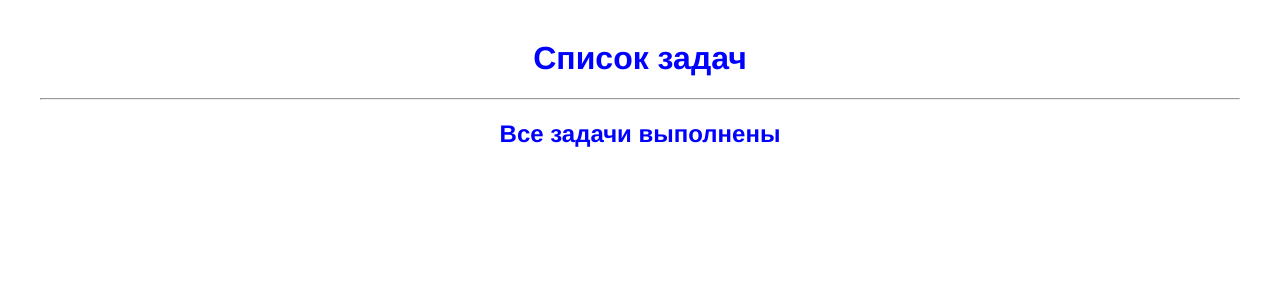
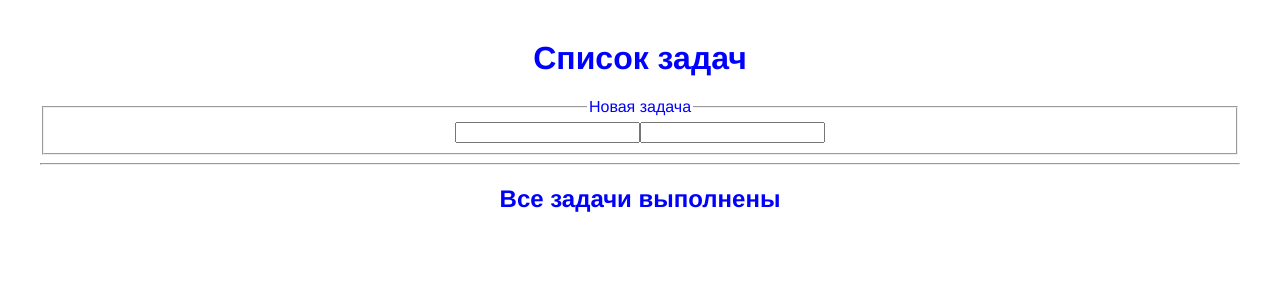
Before and after one commit to Ivan583/simple-list, a Vue app: page / in a window 1280 px wide. Shown: the top 300 px of the page. Built offline with nearby package versions, Linux system fonts and the light colour scheme.

Commit message:
Подключение компонента AddTask

```diff
--- a/src/App.vue
+++ b/src/App.vue
@@ -1,6 +1,7 @@
 <template>
   <div id="app">
     <h1>Список задач</h1>
+    <AddTask />
     <hr />
     <TaskList
       v-if="tasks.length"
@@ -15,6 +16,7 @@
 
 <script>
 import TaskList from "@/components/TaskList.vue";
+import AddTask from "@/components/AddTask.vue";
 
 export default {
   data() {
@@ -22,7 +24,7 @@ export default {
       tasks: []
     };
   },
-  components: { TaskList },
+  components: { TaskList, AddTask },
 
   methods: {
     startTask(id) {
--- /dev/null
+++ b/src/components/AddTask.vue
@@ -0,0 +1,10 @@
+<template>
+  <form>
+    <fieldset>
+      <legend>Новая задача</legend>
+      <input type="text" />
+      <input type="text" />
+      <button v-show="false" type="submit"></button>
+    </fieldset>
+  </form>
+</template>
```
